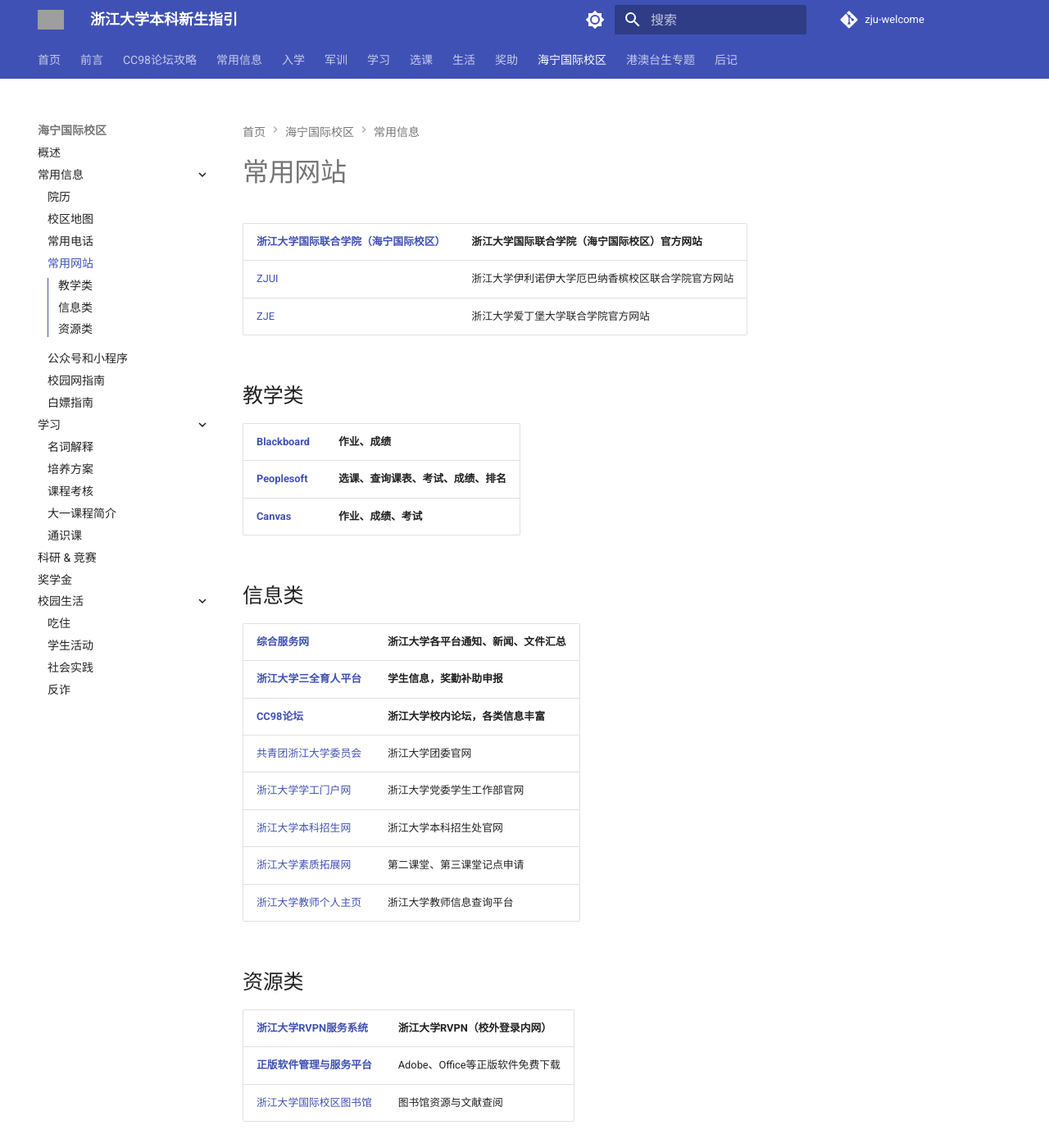
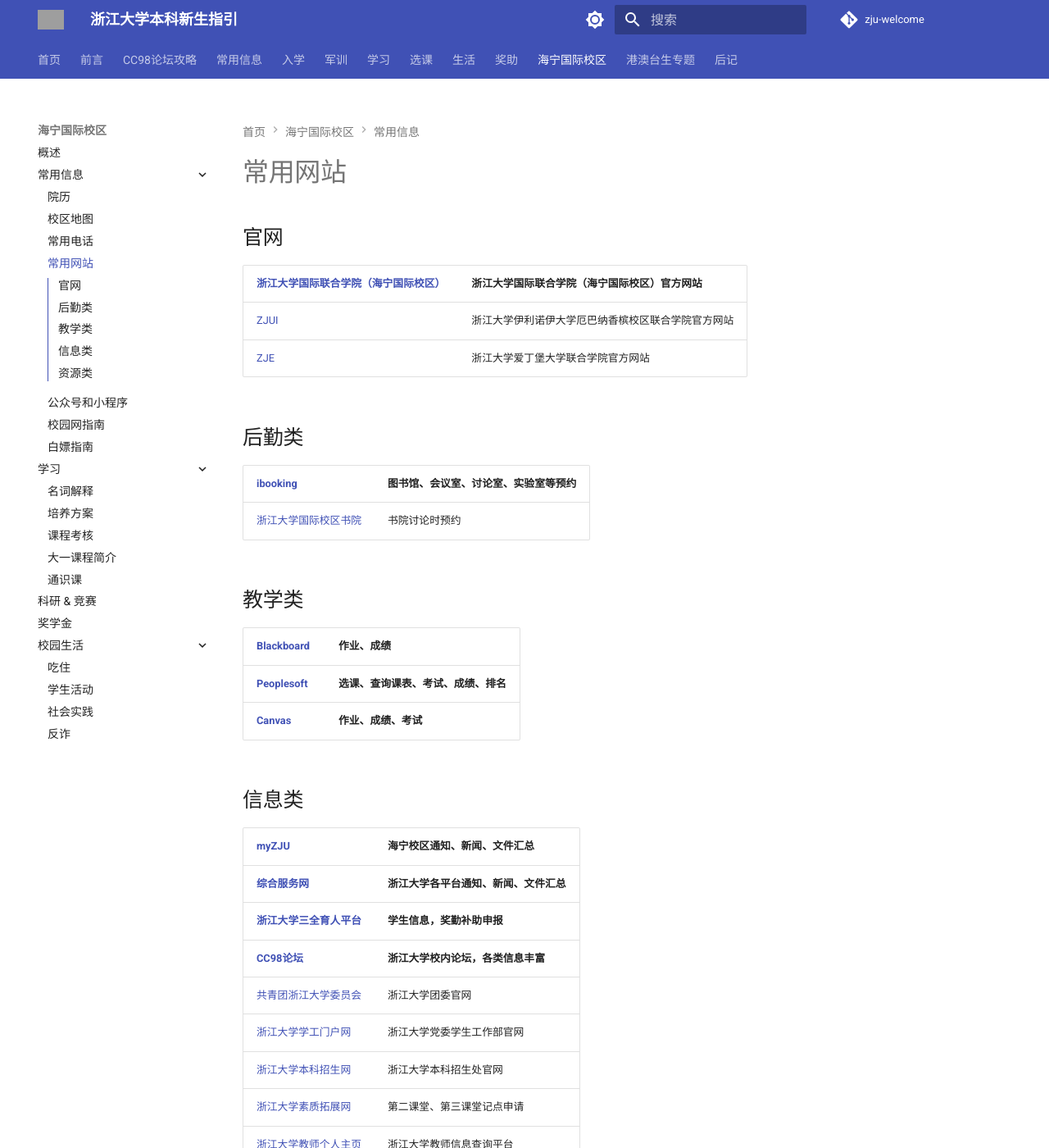
Before and after one commit to mini-full/zju-welcome, an MkDocs documentation site: the page built from docs/haining/basics/websites.md, in a window 1280 px wide and 1400 px high. Shown: the whole window at 82% size. Built offline with MkDocs 1.6.1 and Material for MkDocs 9.7.7, drawn with Linux system fonts in a browser that asks for light colours; comment, search, counter and statistics services are not loaded; grey boxes are pictures that could not be loaded.

Commit message:
haining: update channels and websites

```diff
--- a/docs/haining/basics/websites.md
+++ b/docs/haining/basics/websites.md
@@ -1,9 +1,17 @@
 # 常用网站
+
+## 官网
 
 | [浙江大学国际联合学院（海宁国际校区）](https://www.intl.zju.edu.cn/) | 浙江大学国际联合学院（海宁国际校区）官方网站       |
 | -------------------------------------------------------------------- | -------------------------------------------------- |
 | [ZJUI](https://zjui.intl.zju.edu.cn/)                                | 浙江大学伊利诺伊大学厄巴纳香槟校区联合学院官方网站 |
 | [ZJE](https://zje.intl.zju.edu.cn/)                                  | 浙江大学爱丁堡大学联合学院官方网站                 |
+
+## 后勤类
+
+| [ibooking](https://ibooking.intl.zju.edu.cn/)       | 图书馆、会议室、讨论室、实验室等预约 |
+| --------------------------------------------------- | ------------------------------------ |
+| [浙江大学国际校区书院](https://rc.intl.zju.edu.cn/) | 书院讨论时预约                       |
 
 ## 教学类
 
@@ -14,18 +22,20 @@
 
 ## 信息类
 
-| [**综合服务网**](https://zhfw.zju.edu.cn/)              | **浙江大学各平台通知、新闻、文件汇总** |
-| ------------------------------------------------------- | -------------------------------------- |
-| [**浙江大学三全育人平台**](http://eta.zju.edu.cn)       | **学生信息，奖勤补助申报**             |
-| [**CC98论坛**](https://www.cc98.org/)                   | **浙江大学校内论坛，各类信息丰富**     |
-| [共青团浙江大学委员会](https://zjutw.zju.edu.cn/)       | 浙江大学团委官网                       |
-| [浙江大学学工门户网](http://www.xgb.zju.edu.cn/)        | 浙江大学党委学生工作部官网             |
-| [浙江大学本科招生网](https://zdzsc.zju.edu.cn/)         | 浙江大学本科招生处官网                 |
-| [浙江大学素质拓展网](http://www.youth.zju.edu.cn/sztz/) | 第二课堂、第三课堂记点申请             |
-| [浙江大学教师个人主页](https://person.zju.edu.cn)       | 浙江大学教师信息查询平台               |
+| [myZJU](https://www.intl.zju.edu.cn/my-zju/zh-hans/students) | **海宁校区通知、新闻、文件汇总**       |
+| ------------------------------------------------------------ | -------------------------------------- |
+| [**综合服务网**](https://zhfw.zju.edu.cn/)                   | **浙江大学各平台通知、新闻、文件汇总** |
+| [**浙江大学三全育人平台**](http://eta.zju.edu.cn)            | **学生信息，奖勤补助申报**             |
+| [**CC98论坛**](https://www.cc98.org/)                        | **浙江大学校内论坛，各类信息丰富**     |
+| [共青团浙江大学委员会](https://zjutw.zju.edu.cn/)            | 浙江大学团委官网                       |
+| [浙江大学学工门户网](http://www.xgb.zju.edu.cn/)             | 浙江大学党委学生工作部官网             |
+| [浙江大学本科招生网](https://zdzsc.zju.edu.cn/)              | 浙江大学本科招生处官网                 |
+| [浙江大学素质拓展网](http://www.youth.zju.edu.cn/sztz/)      | 第二课堂、第三课堂记点申请             |
+| [浙江大学教师个人主页](https://person.zju.edu.cn)            | 浙江大学教师信息查询平台               |
 
 ## 资源类
 | [浙江大学RVPN服务系统](https://rvpn.zju.edu.cn)                            | 浙江大学RVPN（校外登录内网）    |
 | -------------------------------------------------------------------------- | ------------------------------- |
 | [**正版软件管理与服务平台**](http://ms-zju-edu-cn.webvpn.zju.edu.cn:8001/) | Adobe、Office等正版软件免费下载 |
 | [浙江大学国际校区图书馆](https://lib.intl.zju.edu.cn/)                     | 图书馆资源与文献查阅            |
+| [NexusHD](http://www.nexushd.org/)                                         | 高清影视资源下载                |
```
Also changed, not shown: docs/haining/basics/channels.md (+1 -0 lines).
